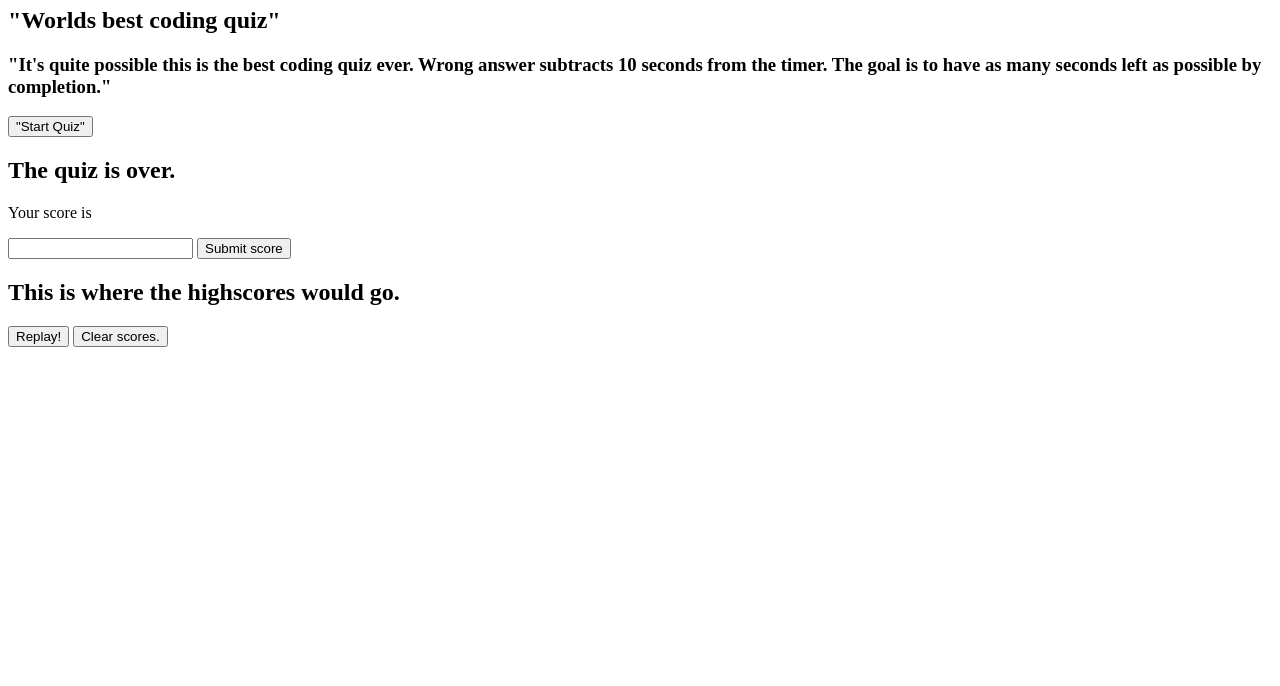
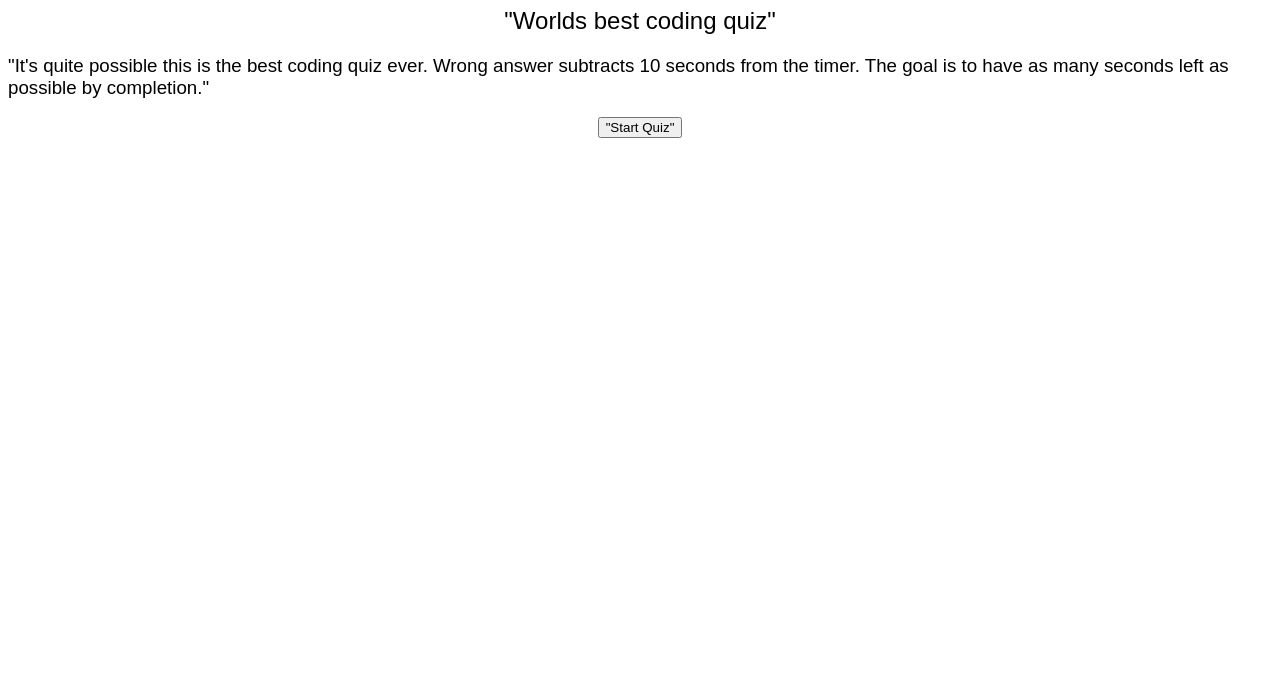
Before and after one commit to shangfii/JS_Quiz, a plain HTML site: page index.html in a window 1280 px wide. Shown: the part 114-800 px from the top of the page. Drawn offline with Linux system fonts and the light colour scheme.

Commit message:
Update index.html

```diff
--- a/index.html
+++ b/index.html
@@ -4,7 +4,7 @@
     <meta charset="UTF-8" />
     <meta http-equiv="X-UA-Compatible" content="IE=edge" />
     <meta name="viewport" content="width=device-width, initial-scale=1.0" />
-    <link rel="stylesheet" href="style.css">
+    <link rel="stylesheet" href="styles.css">
     <title>Coding quiz</title>
   </head>
   <body>
@@ -63,6 +63,6 @@
 
 
 
-    <script src="./script.js"></script>
+    <script src="./scripts.js"></script>
   </body>
 </html>
```
